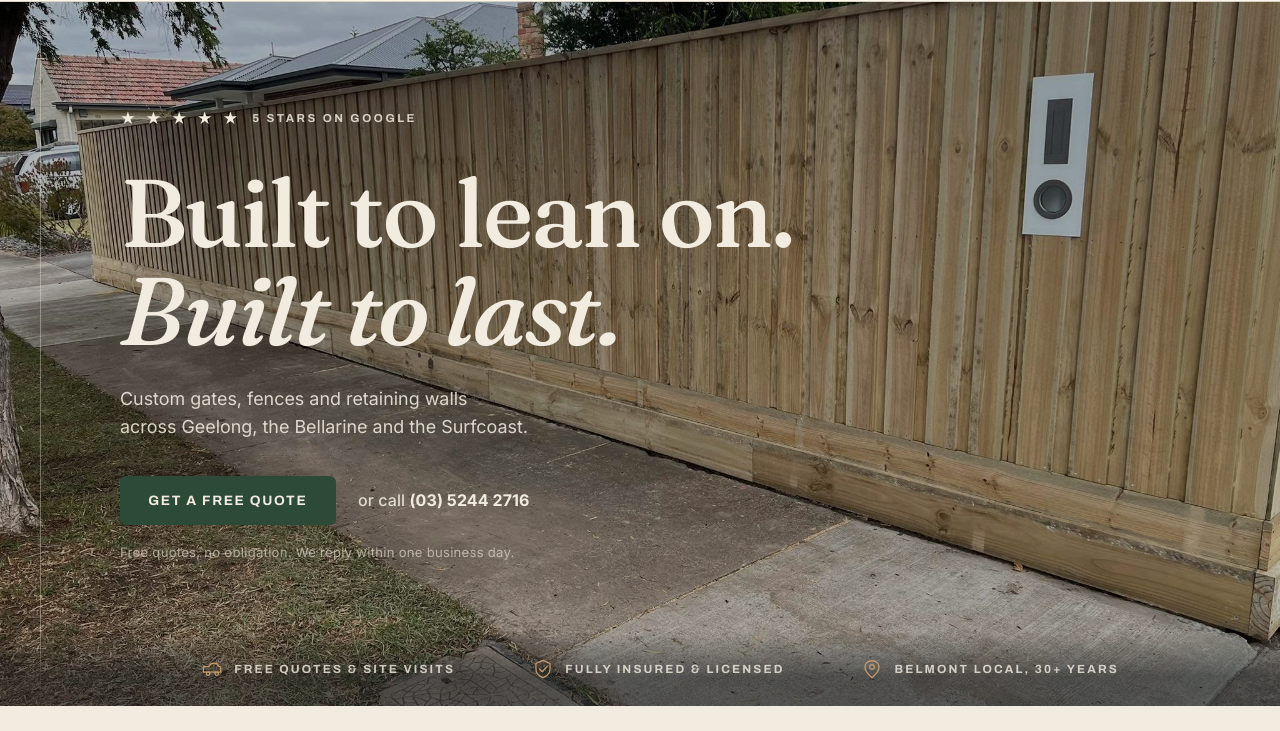
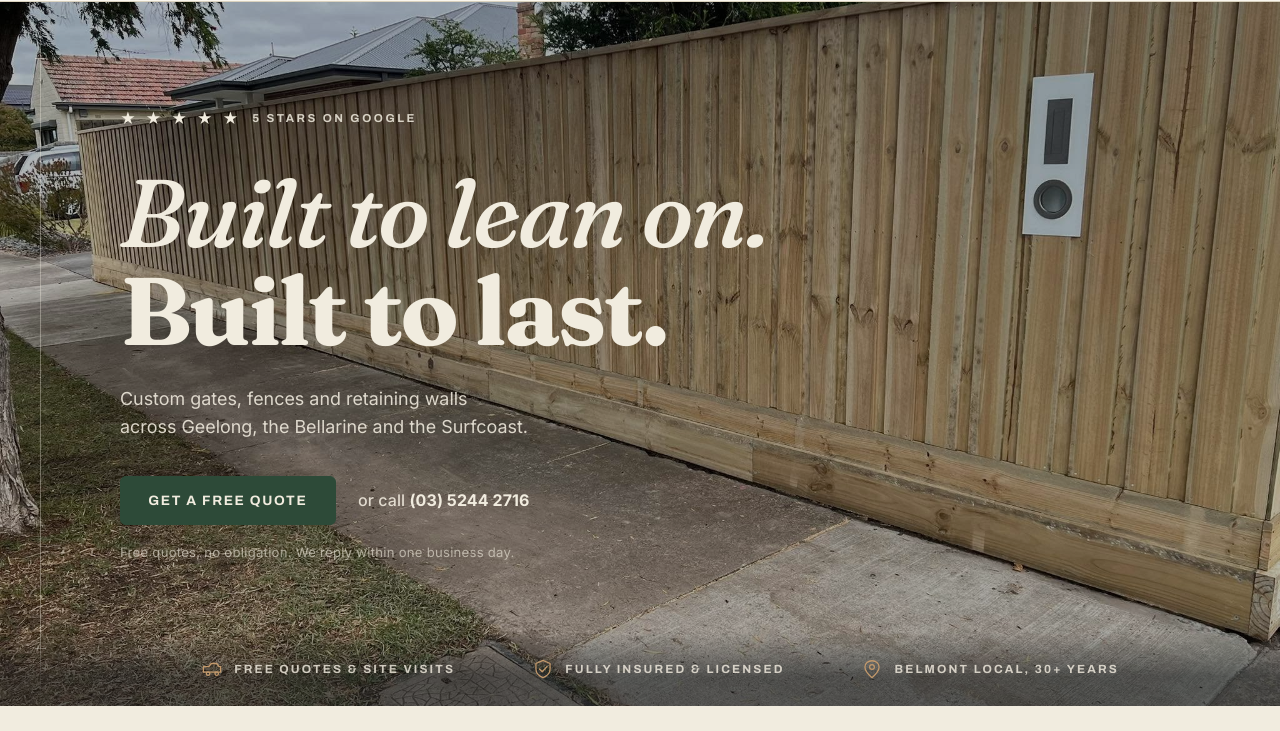
Before and after one commit to suterasites/HGF, a plain HTML site: page index.html in a window 1280 px wide. Shown: the part 69-800 px from the top of the page. Drawn offline with Linux system fonts and the light colour scheme.

Commit message:
Hero headline: italic top line, bold roman bottom line
Swap the styles so 'Built to lean on.' is italic and 'Built to last.' is bold upright. Both stay cream.

```diff
--- a/styles.css
+++ b/styles.css
@@ -576,14 +576,15 @@ p { margin: 0 0 1em; }
   letter-spacing: -0.025em;
   line-height: 1.02;
   margin-bottom: 1.6rem;
+  font-style: italic;
   font-weight: 500;
   font-variation-settings: 'opsz' 144;
 }
 .hero__h1-soft {
   font-family: 'Fraunces', Georgia, 'Times New Roman', serif;
   color: var(--cream);
-  font-style: italic;
-  font-weight: 500;
+  font-style: normal;
+  font-weight: 700;
   font-variation-settings: 'opsz' 144;
 }
 .hero__lede {
```
